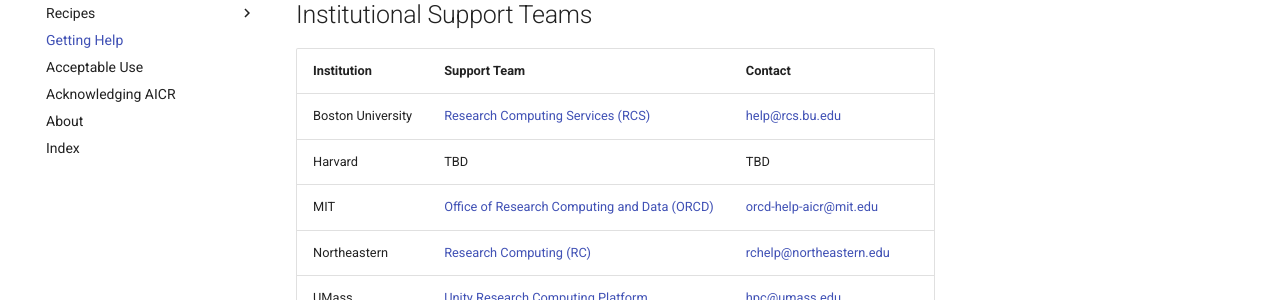
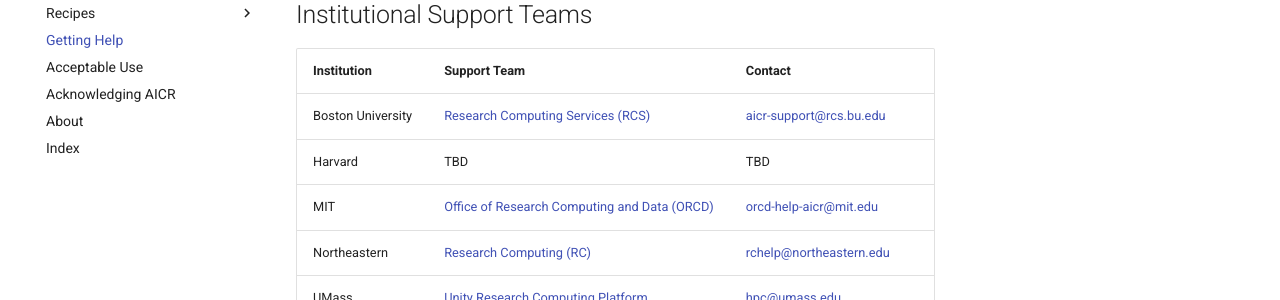
Before and after one commit to mghpcc/aicr-docs-edit, an MkDocs documentation site: the page built from docs/getting-help.md, in a window 1280 px wide and 900 px high. Shown: the part 348-648 px from the top of the window. Built offline with MkDocs 1.6.1 and Material for MkDocs 9.7.7, drawn with Linux system fonts in a browser that asks for light colours; part of the change alters nothing that is shown.

Commit message:
Updated BU support email address

```diff
--- a/docs/getting-help.md
+++ b/docs/getting-help.md
@@ -11,7 +11,7 @@ AICR support is provided through the research computing teams at each participat
 
 | Institution | Support Team | Contact |
 |-------------|-------------|---------|
-| Boston University | [Research Computing Services (RCS)](https://www.bu.edu/tech/support/research/) | <help@rcs.bu.edu> |
+| Boston University | [Research Computing Services (RCS)](https://www.bu.edu/tech/support/research/) | <aicr-support@rcs.bu.edu> |
 | Harvard | TBD | TBD |
 | MIT | [Office of Research Computing and Data (ORCD)](https://orcd.mit.edu/) | <orcd-help-aicr@mit.edu> |
 | Northeastern | [Research Computing (RC)](https://rc.northeastern.edu/) |  <rchelp@northeastern.edu> |
```
